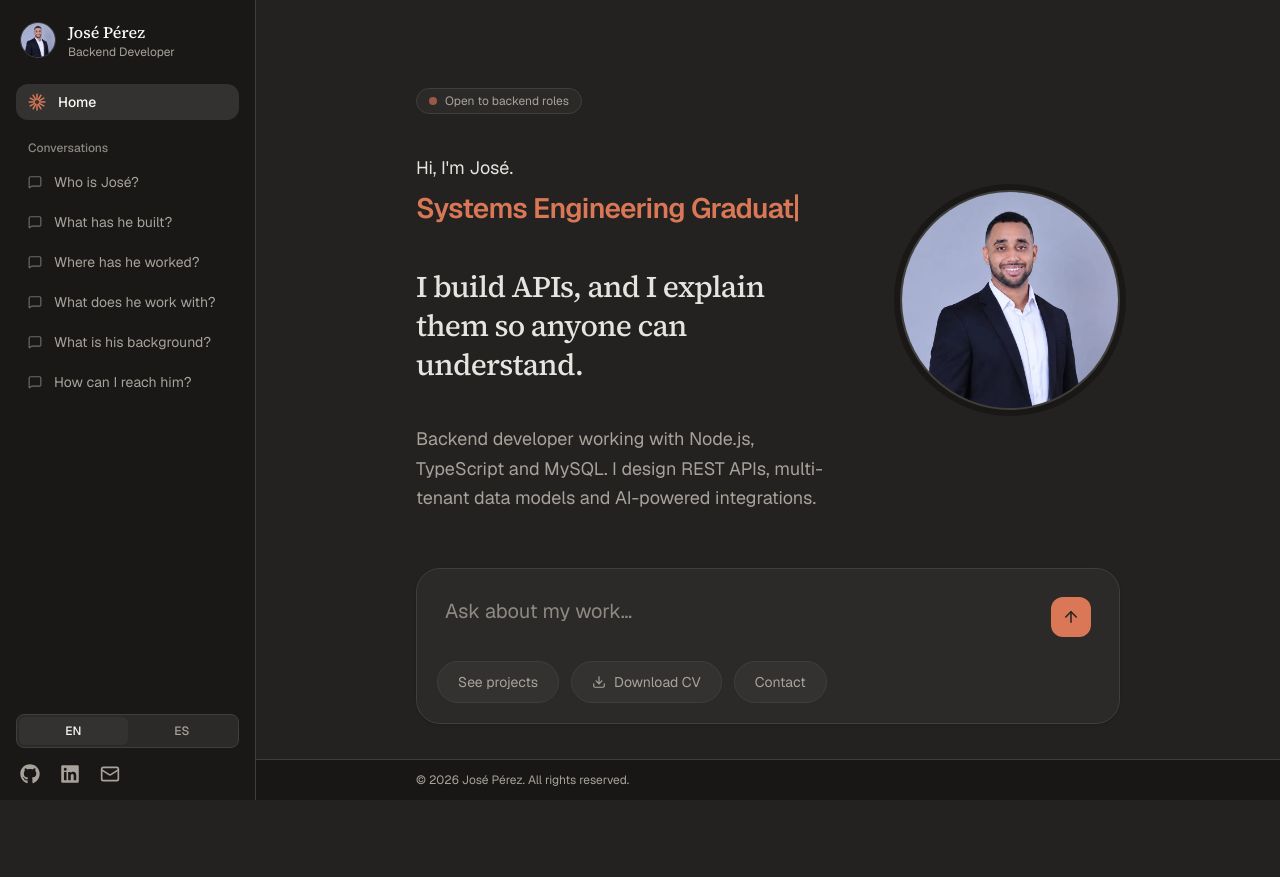
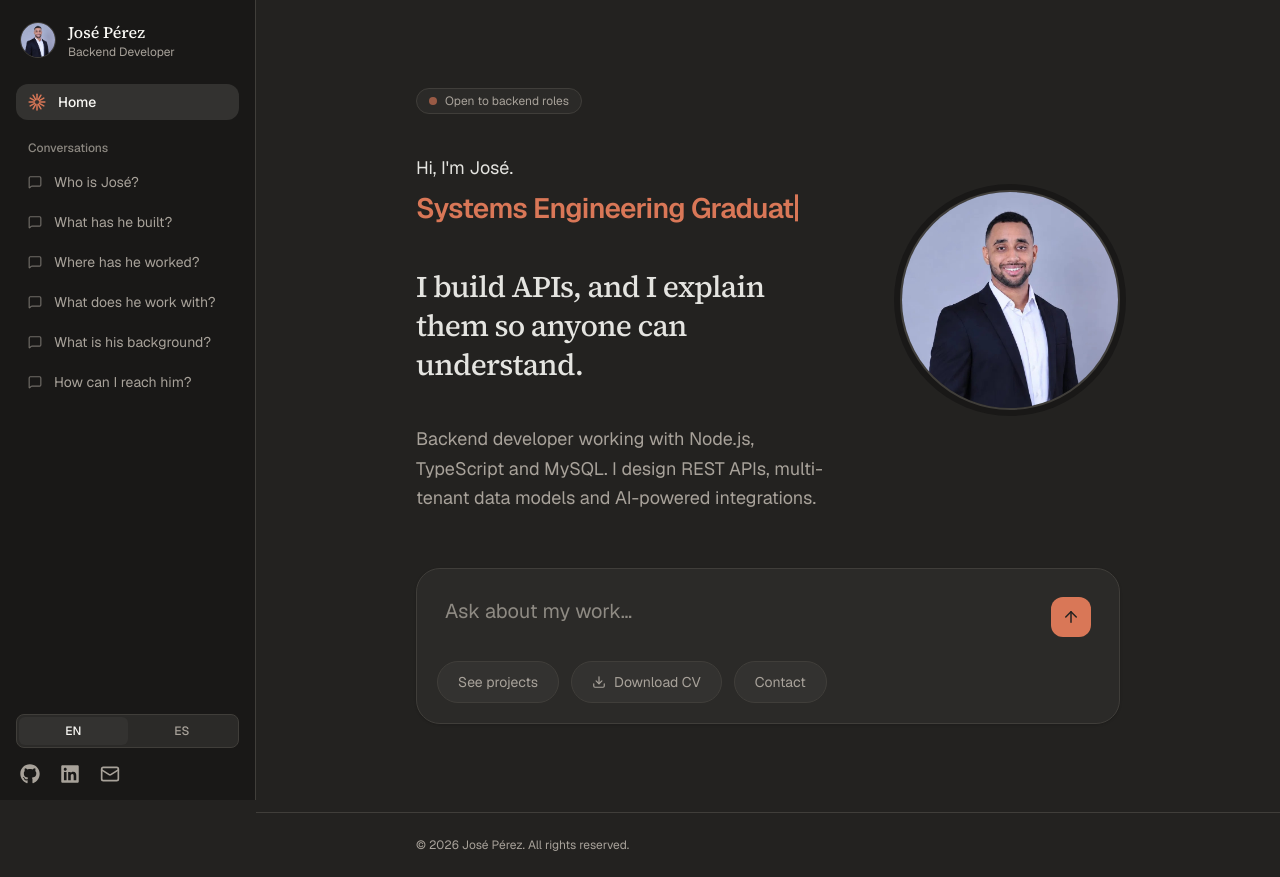
Before and after one commit to JosePerez0314/portfolio, a Next.js app: page / in a window 1280 px wide. Before the commit the page ends 844 px from the top, so only its background shows below. Built offline with nearby package versions, Linux system fonts and the light colour scheme.

Commit message:
style(layout): place footer at end of page instead of fixed
Co-Authored-By: Claude Sonnet 5.5 <noreply@anthropic.com>

```diff
--- a/app/layout.tsx
+++ b/app/layout.tsx
@@ -80,8 +80,8 @@ export default function RootLayout({
       <body className="min-h-screen">
         <LanguageProvider>
           <Sidebar />
-          <div className="lg:pl-64">
-            <main className="mx-auto w-full max-w-3xl px-5 pb-20 pt-20 sm:px-8 lg:pt-12">
+          <div className="flex min-h-screen flex-col lg:pl-64">
+            <main className="mx-auto w-full max-w-3xl flex-1 px-5 pb-12 pt-20 sm:px-8 lg:pt-12">
               {children}
             </main>
             <Footer />
--- a/components/Footer.tsx
+++ b/components/Footer.tsx
@@ -6,8 +6,8 @@ import { translations } from "@/data/translations";
 export default function Footer() {
   const { lang } = useLanguage();
   return (
-    <footer className="fixed inset-x-0 bottom-0 z-30 border-t border-line bg-deep/95 backdrop-blur lg:left-64">
-      <p className="mx-auto max-w-3xl px-5 py-3 text-xs text-muted sm:px-8">
+    <footer className="border-t border-line">
+      <p className="mx-auto max-w-3xl px-5 py-6 text-xs text-muted sm:px-8">
         {translations[lang].footer}
       </p>
     </footer>
```
